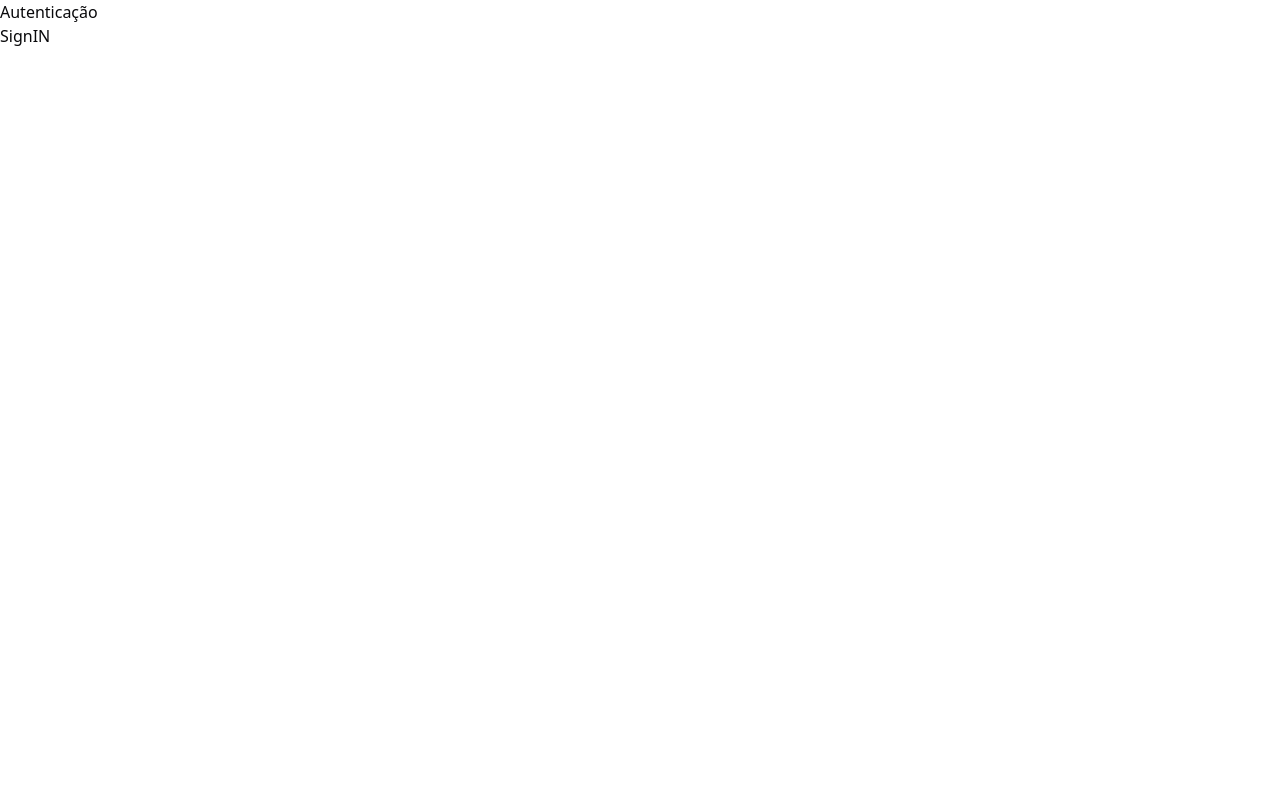
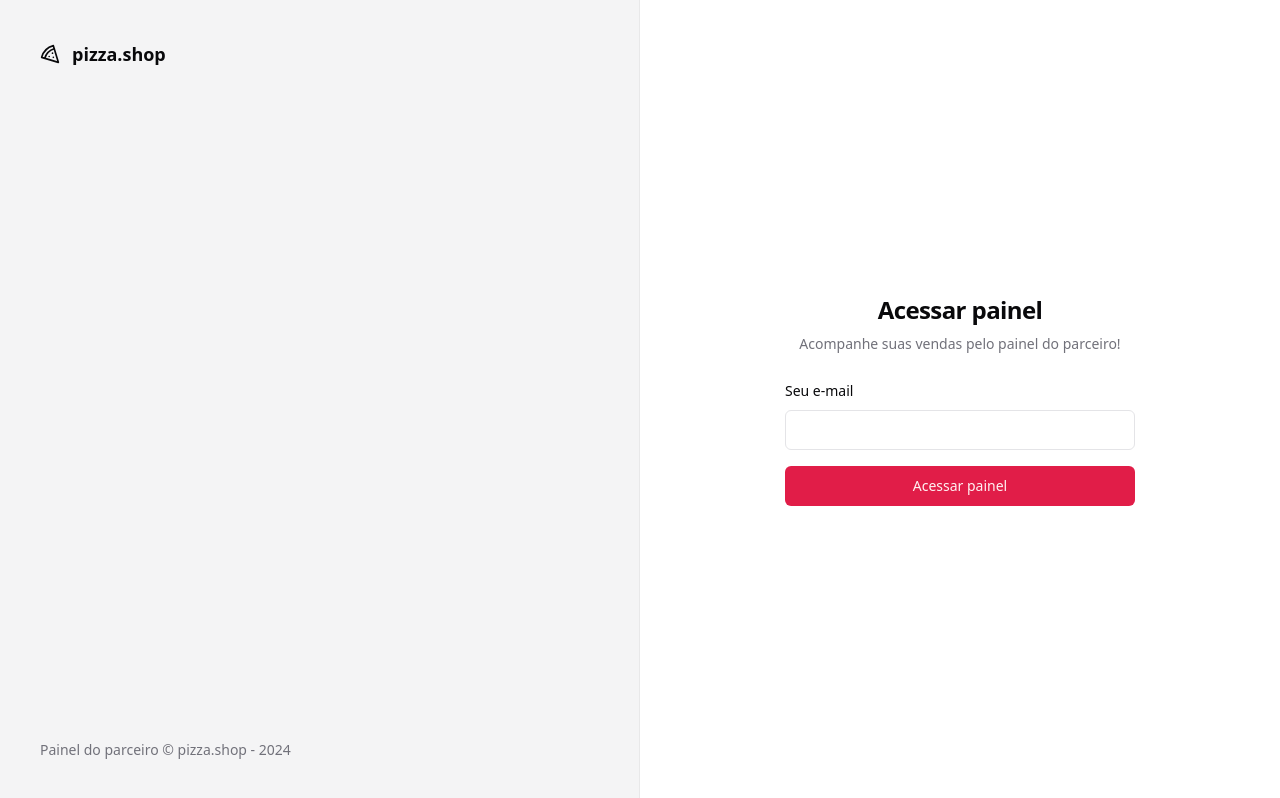
Before and after one commit to yan-valadares/pizza-shop, a React (Vite) app: page /sign-in in a window 1280 px wide. Built offline with nearby package versions, Linux system fonts and the light colour scheme.

Commit message:
feature: sign-in page done and stylized

```diff
--- a/src/App.tsx
+++ b/src/App.tsx
@@ -2,6 +2,7 @@
 
 import { Helmet, HelmetProvider } from 'react-helmet-async'
 import { RouterProvider } from 'react-router-dom'
+import { Toaster } from 'sonner'
 
 import { router } from './routes'
 
@@ -9,6 +10,7 @@
   return (
     <HelmetProvider>
       <Helmet titleTemplate="%s | pizza.shop" />
+      <Toaster richColors />
       <RouterProvider router={router} />
     </HelmetProvider>
   )
--- /dev/null
+++ b/src/components/ui/input.tsx
@@ -0,0 +1,24 @@
+import * as React from 'react'
+
+import { cn } from '@/lib/utils'
+
+export type InputProps = React.InputHTMLAttributes<HTMLInputElement>
+
+const Input = React.forwardRef<HTMLInputElement, InputProps>(
+  ({ className, type, ...props }, ref) => {
+    return (
+      <input
+        type={type}
+        className={cn(
+          'flex h-10 w-full rounded-md border border-input bg-background px-3 py-2 text-sm ring-offset-background file:border-0 file:bg-transparent file:text-sm file:font-medium placeholder:text-muted-foreground focus-visible:outline-none focus-visible:ring-2 focus-visible:ring-ring focus-visible:ring-offset-2 disabled:cursor-not-allowed disabled:opacity-50',
+          className,
+        )}
+        ref={ref}
+        {...props}
+      />
+    )
+  },
+)
+Input.displayName = 'Input'
+
+export { Input }
--- /dev/null
+++ b/src/components/ui/label.tsx
@@ -0,0 +1,24 @@
+import * as LabelPrimitive from '@radix-ui/react-label'
+import { cva, type VariantProps } from 'class-variance-authority'
+import * as React from 'react'
+
+import { cn } from '@/lib/utils'
+
+const labelVariants = cva(
+  'text-sm font-medium leading-none peer-disabled:cursor-not-allowed peer-disabled:opacity-70',
+)
+
+const Label = React.forwardRef<
+  React.ElementRef<typeof LabelPrimitive.Root>,
+  React.ComponentPropsWithoutRef<typeof LabelPrimitive.Root> &
+    VariantProps<typeof labelVariants>
+>(({ className, ...props }, ref) => (
+  <LabelPrimitive.Root
+    ref={ref}
+    className={cn(labelVariants(), className)}
+    {...props}
+  />
+))
+Label.displayName = LabelPrimitive.Root.displayName
+
+export { Label }
--- a/src/global.css
+++ b/src/global.css
@@ -1,70 +1,55 @@
 @tailwind base;
 @tailwind components;
 @tailwind utilities;
+
 
 @layer base {
   :root {
     --background: 0 0% 100%;
     --foreground: 240 10% 3.9%;
-
     --card: 0 0% 100%;
     --card-foreground: 240 10% 3.9%;
-
     --popover: 0 0% 100%;
     --popover-foreground: 240 10% 3.9%;
-
-    --primary: 240 5.9% 10%;
-    --primary-foreground: 0 0% 98%;
-
+    --primary: 346.8 77.2% 49.8%;
+    --primary-foreground: 355.7 100% 97.3%;
     --secondary: 240 4.8% 95.9%;
     --secondary-foreground: 240 5.9% 10%;
-
     --muted: 240 4.8% 95.9%;
     --muted-foreground: 240 3.8% 46.1%;
-
     --accent: 240 4.8% 95.9%;
     --accent-foreground: 240 5.9% 10%;
-
     --destructive: 0 84.2% 60.2%;
     --destructive-foreground: 0 0% 98%;
-
     --border: 240 5.9% 90%;
     --input: 240 5.9% 90%;
-    --ring: 240 10% 3.9%;
-
+    --ring: 346.8 77.2% 49.8%;
     --radius: 0.5rem;
   }
 
   .dark {
-    --background: 240 10% 3.9%;
-    --foreground: 0 0% 98%;
-
-    --card: 240 10% 3.9%;
-    --card-foreground: 0 0% 98%;
-
-    --popover: 240 10% 3.9%;
-    --popover-foreground: 0 0% 98%;
-
-    --primary: 0 0% 98%;
-    --primary-foreground: 240 5.9% 10%;
-
+    --background: 20 14.3% 4.1%;
+    --foreground: 0 0% 95%;
+    --card: 24 9.8% 10%;
+    --card-foreground: 0 0% 95%;
+    --popover: 0 0% 9%;
+    --popover-foreground: 0 0% 95%;
+    --primary: 346.8 77.2% 49.8%;
+    --primary-foreground: 355.7 100% 97.3%;
     --secondary: 240 3.7% 15.9%;
     --secondary-foreground: 0 0% 98%;
-
-    --muted: 240 3.7% 15.9%;
+    --muted: 0 0% 15%;
     --muted-foreground: 240 5% 64.9%;
-
-    --accent: 240 3.7% 15.9%;
+    --accent: 12 6.5% 15.1%;
     --accent-foreground: 0 0% 98%;
-
     --destructive: 0 62.8% 30.6%;
-    --destructive-foreground: 0 0% 98%;
-
+    --destructive-foreground: 0 85.7% 97.3%;
     --border: 240 3.7% 15.9%;
     --input: 240 3.7% 15.9%;
-    --ring: 240 4.9% 83.9%;
+    --ring: 346.8 77.2% 49.8%;
   }
 }
+
 
 @layer base {
   * {
--- a/src/pages/_layouts/auth.tsx
+++ b/src/pages/_layouts/auth.tsx
@@ -1,11 +1,20 @@
+import { Pizza } from 'lucide-react'
 import { Outlet } from 'react-router-dom'
 
 export function AuthLayout() {
   return (
-    <div>
-      <h1>Autenticação</h1>
+    <div className="grid min-h-screen grid-cols-2">
+      <div className="flex h-full flex-col justify-between border-r border-foreground/5 bg-muted p-10 text-muted-foreground">
+        <div className="flex items-center gap-3 text-lg text-foreground">
+          <Pizza className="h-5 w-5" />
+          <span className="font-semibold">pizza.shop</span>
+        </div>
+        <footer className="text-sm">
+          Painel do parceiro &copy; pizza.shop - {new Date().getFullYear()}
+        </footer>
+      </div>
 
-      <div>
+      <div className="flex flex-col items-center justify-center">
         <Outlet />
       </div>
     </div>
--- a/src/pages/auth/sign-in.tsx
+++ b/src/pages/auth/sign-in.tsx
@@ -1,10 +1,65 @@
 import { Helmet } from 'react-helmet-async'
+import { useForm } from 'react-hook-form'
+import { toast } from 'sonner'
+import { z } from 'zod'
+
+import { Button } from '@/components/ui/button'
+import { Input } from '@/components/ui/input'
+import { Label } from '@/components/ui/label'
+
+const signInForm = z.object({
+  email: z.string().email(),
+})
+
+type SignInForm = z.infer<typeof signInForm>
 
 export function SignIn() {
+  const {
+    register,
+    handleSubmit,
+    formState: { isSubmitting },
+  } = useForm<SignInForm>()
+
+  async function handleSignIn(data: SignInForm) {
+    try {
+      await new Promise((resolve) => setTimeout(resolve, 2000))
+
+      toast.success('Enviamos um link de autenticação para seu e-mail.', {
+        action: {
+          label: 'Reenviar',
+          onClick: () => handleSignIn(data),
+        },
+      })
+    } catch {
+      toast.error('Credenciais inválidas.')
+    }
+  }
+
   return (
     <>
       <Helmet title="Login" />
-      <h1>SignIN</h1>
+      <div className="p-8 ">
+        <div className="flex w-[350px] flex-col justify-center gap-6">
+          <div className="flex flex-col gap-2 text-center">
+            <h1 className="text-2xl font-semibold tracking-tight">
+              Acessar painel
+            </h1>
+            <p className="text-sm text-muted-foreground">
+              Acompanhe suas vendas pelo painel do parceiro!
+            </p>
+          </div>
+          <form onSubmit={handleSubmit(handleSignIn)} className="space-y-4">
+            <div className="space-y-2">
+              <Label htmlFor="email">Seu e-mail</Label>
+              <Input id="email" type="email" {...register('email')}></Input>
+            </div>
+
+            <Button type="submit" className="w-full" disabled={isSubmitting}>
+              Acessar painel
+            </Button>
+          </form>
+        </div>
+      </div>
     </>
   )
 }
```
Also changed, not shown: package.json (+6 -1 lines), 1 other file (tests, documents, lock files or other folders).
